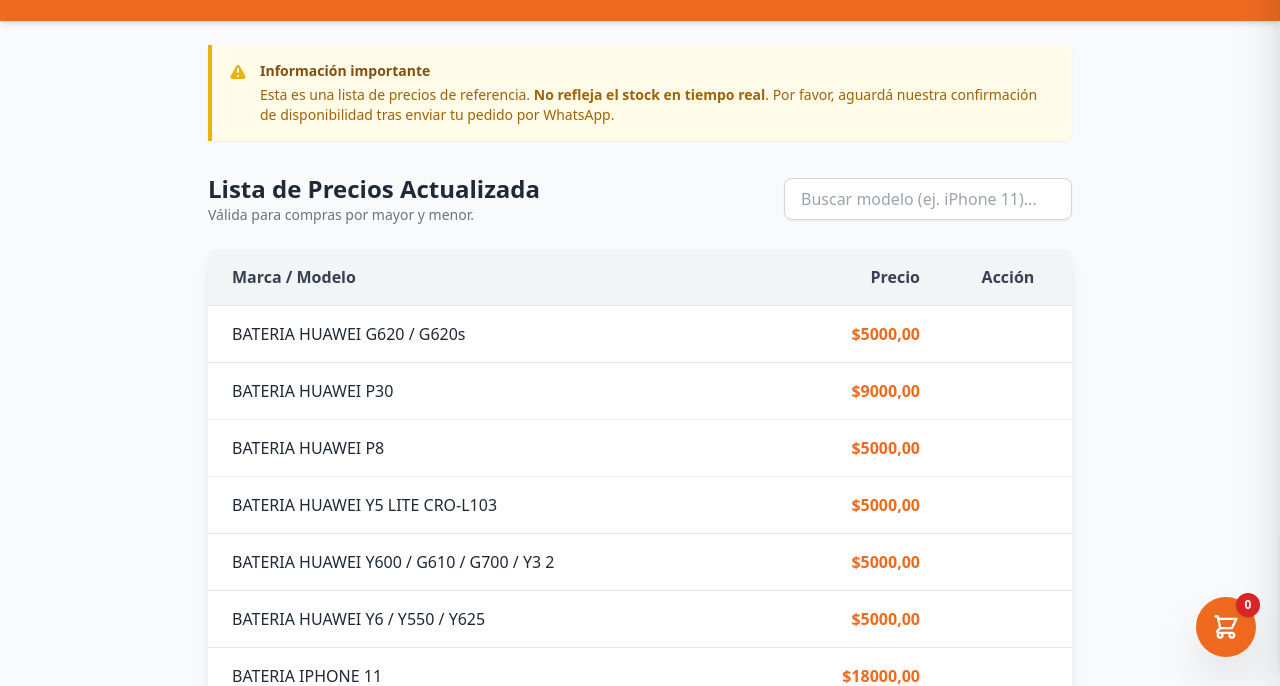
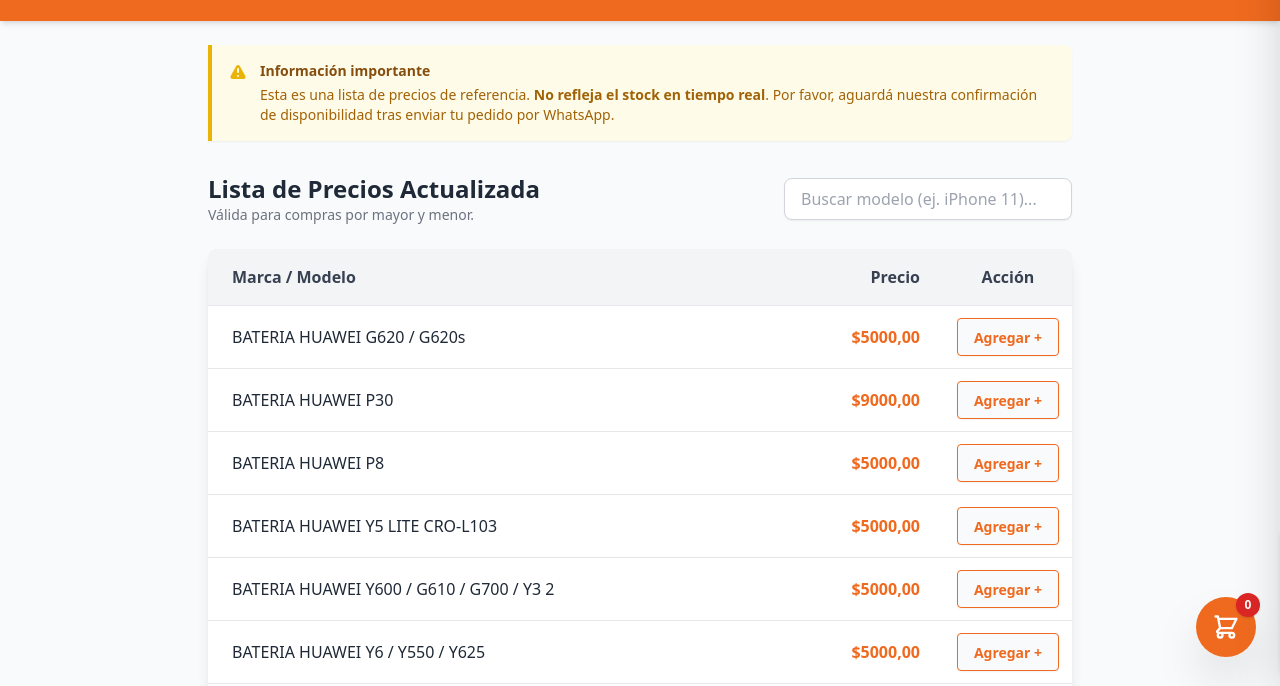
Before and after one commit to TatajiTono/Novocell-Baterias, a plain HTML site: page index.html in a window 1280 px wide. Shown: the part 119-805 px from the top of the page. Drawn offline with nearby package versions, Linux system fonts and the light colour scheme.

Commit message:
Update index.html

```diff
--- a/index.html
+++ b/index.html
@@ -10,11 +10,8 @@
         .bg-novocell { background-color: #EF6A1F; }
         .text-novocell { color: #EF6A1F; }
         .border-novocell { border-color: #EF6A1F; }
-        /* Colores de la marca basados en el logo */
-        .bg-novocell { background-color: #EF6A1F; }
-        .text-novocell { color: #EF6A1F; }
-        .border-novocell { border-color: #EF6A1F; }
-
+
+        /* Ajustes nativos para ocultar el texto mobile en PC */
         .texto-mobile { display: none; }
 
         @media (max-width: 640px) {
@@ -40,7 +37,8 @@
             <p class="text-white text-sm font-medium tracking-wider uppercase">Catálogo de Baterías</p>
         </div>
     </header>
-<div class="max-w-4xl mx-auto px-4 mt-6">
+
+    <div class="max-w-4xl mx-auto px-4 mt-6">
         <div class="bg-yellow-50 border-l-4 border-yellow-500 p-4 rounded-r-lg shadow-sm flex items-start">
             <div class="flex-shrink-0">
                 <svg class="h-5 w-5 text-yellow-500 mt-0.5" xmlns="http://www.w3.org/2000/svg" viewBox="0 0 20 20" fill="currentColor">
@@ -82,8 +80,7 @@
                         </tr>
                     </thead>
                     <tbody class="divide-y divide-gray-200">
-                        <!-- EJEMPLOS DE DATOS () -->
-                       <tr class="hover:bg-orange-50 transition duration-150">
+                        <tr class="hover:bg-orange-50 transition duration-150">
                             <td class="px-6 py-4 font-medium">BATERIA HUAWEI G620 / G620s</td>
                             <td class="px-6 py-4 text-right font-bold text-novocell">$5000,00</td>
                         </tr>
@@ -1351,7 +1348,6 @@
                             <td class="px-6 py-4 font-medium">BATERIA ZTE V40 VITA</td>
                             <td class="px-6 py-4 text-right font-bold text-novocell">$23000,00</td>
                         </tr>
-                        <!-- FIN DE EJEMPLOS -->
                     </tbody>
                 </table>
             </div>
@@ -1422,14 +1418,6 @@
 
     <!-- SCRIPTS (Buscador y Carrito) -->
     <script>
-  const td = document.createElement("td");
-                td.className = "px-2 py-3 text-center align-middle";
-                td.innerHTML = `<button onclick="addToCart('${name.replace(/'/g, "\\'")}', ${price})" class="btn-agregar bg-gray-50 text-novocell border border-novocell rounded shadow-sm hover:bg-novocell hover:text-white transition-all active:scale-95 px-4 py-1.5 font-bold">
-                    <span class="texto-pc text-sm">Agregar +</span>
-                    <span class="texto-mobile">+</span>
-                </button>`;
-
-                row.appendChild(td);
         // --- BUSCADOR ---
         function filterTable() {
             const input = document.getElementById("searchInput");
@@ -1479,10 +1467,13 @@
                 // Convertir el texto (Ej: "$18000,00") a número matemático (18000)
                 const price = parseFloat(priceText.replace('$', '').replace(/\./g, '').replace(',', '.'));
 
-                // Crear la nueva celda con el botón
+                // Crear la nueva celda con el botón adaptado a celulares
                 const td = document.createElement("td");
-                td.className = "px-6 py-4 text-center";
-                td.innerHTML = `<button onclick="addToCart('${name.replace(/'/g, "\\'")}', ${price})" class="bg-gray-100 text-novocell border border-novocell px-4 py-1.5 rounded-lg shadow-sm hover:bg-novocell hover:text-white transition-all duration-200 text-sm font-bold active:scale-95 whitespace-nowrap">Agregar +</button>`;
+                td.className = "px-2 py-3 text-center align-middle";
+                td.innerHTML = `<button onclick="addToCart('${name.replace(/'/g, "\\'")}', ${price})" class="btn-agregar bg-gray-50 text-novocell border border-novocell rounded shadow-sm hover:bg-novocell hover:text-white transition-all active:scale-95 px-4 py-1.5 font-bold">
+                    <span class="texto-pc text-sm">Agregar +</span>
+                    <span class="texto-mobile">+</span>
+                </button>`;
 
                 row.appendChild(td);
             });
@@ -1595,8 +1586,7 @@
             text += `\n💰 *Total estimado:* ${formatPrice(total)}\n\n`;
             text += `Espero su confirmación. ¡Muchas gracias!`;
 
-            // Aquí debes asegurarte de colocar el número de WhatsApp de tu empresa
-            const phone = "5493416054555"; // Reemplaza esto con tu número real ej: 549341XXXXXXX
+            const phone = "5493416054555";
             const url = `https://wa.me/${phone}?text=${encodeURIComponent(text)}`;
             window.open(url, '_blank');
         }
```
